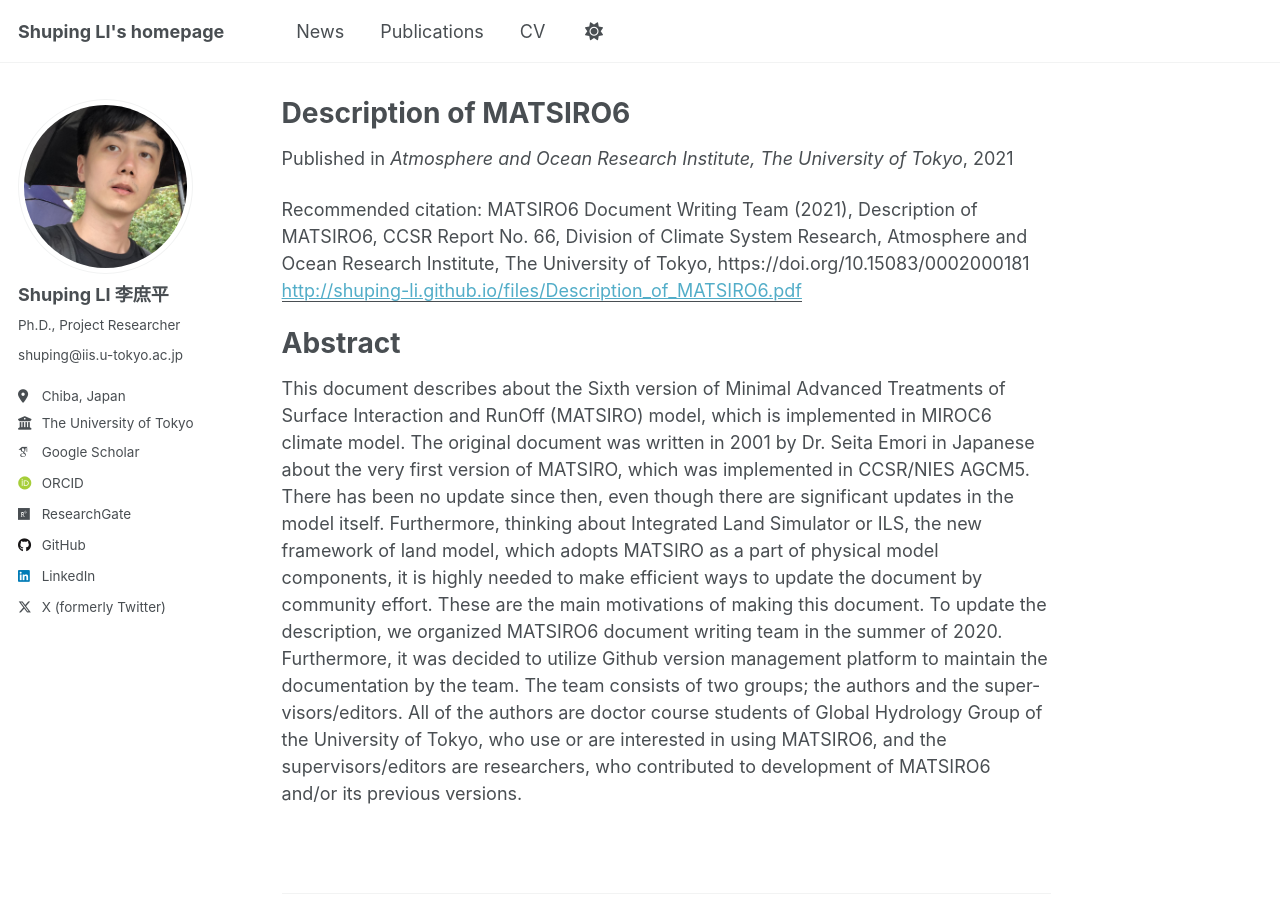
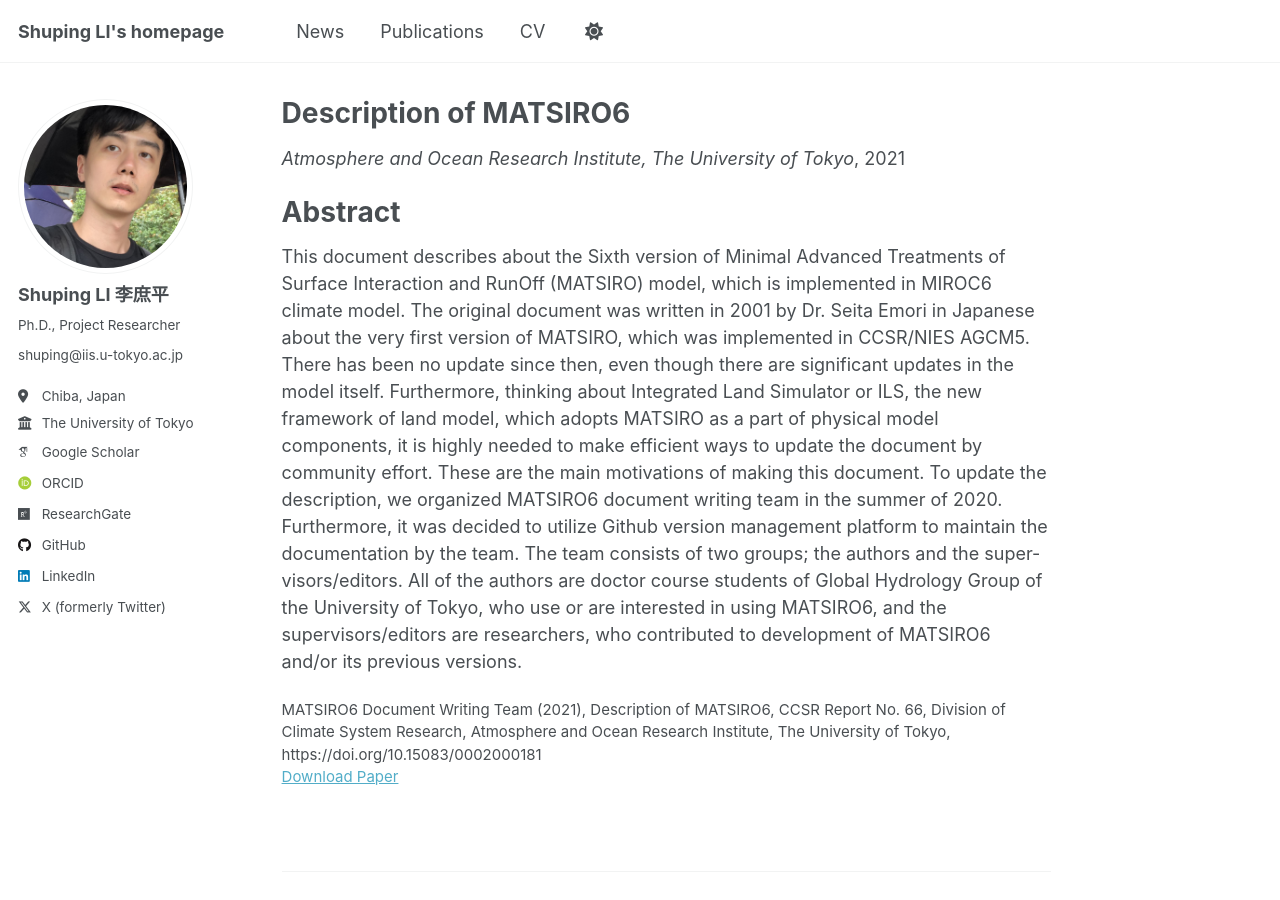
Before and after one commit to shuping-li/shuping-li.github.io, a Jekyll site: the page built from _publications/2021-05-31-matsiro6.md, in a window 1280 px wide and 900 px high. Built offline with Jekyll 4.4.1, drawn with Linux system fonts in a browser that asks for light colours; some web fonts are replaced.

Commit message:
Update single.html

```diff
--- a/_layouts/single.html
+++ b/_layouts/single.html
@@ -27,47 +27,52 @@ layout: default
       {% unless page.header.overlay_color or page.header.overlay_image %}
         <header>
           {% if page.title %}<h1 class="page__title" itemprop="headline">{{ page.title | markdownify | remove: "<p>" | remove: "</p>" }}</h1>{% endif %}
-          {% if post.read_time %}
-          {% elsif post.read_time and post.collection == 'posts' %}
+          {% if page.read_time %}
             <p class="page__meta"><i class="fa fa-clock" aria-hidden="true"></i> {% include read-time.html %}</p>
           {% endif %}
         {% if page.modified %}
-          <p class="page__date"><i class="fa fa-fw fa-calendar" aria-hidden="true"></i> <time datetime="{{ page.modified | date: "%Y-%m-%d" }}">{{ page.modified | date: "%B %d, %Y" }}</time></p>
+          <p class="page__date"><strong><i class="fa fa-fw fa-calendar" aria-hidden="true"></i> {{ site.data.ui-text[site.locale].date_label | default: "Published:" }}</strong> <time datetime="{{ page.modified | date: "%Y-%m-%d" }}">{{ page.modified | date: "%B %d, %Y" }}</time></p>
         {% endif %}
 
         {% if page.collection == 'teaching' %}
           <p> {{ page.type }}, <i>{{ page.venue }}</i>, {{ page.date | default: "1900-01-01" | date: "%Y" }} </p>
         {% elsif page.venue and page.date %}
-          <p>Published in <i>{{ page.venue }}</i>, {{ page.date | default: "1900-01-01" | date: "%Y" }} </p>
-        {% elsif page.date and page.read_time %}
-          <p class="page__date">
-            <i class="fa fa-fw fa-calendar" aria-hidden="true"></i> <time datetime="{{ post.date | default: "1900-01-01" | date_to_xmlschema }}">{{ page.date | default: "1900-01-01" | date: "%B %d, %Y" }}</time>
-            <span style="float:right;"><i class="fa fa-clock" aria-hidden="true"></i> {% include read-time.html %}</span>
-          </p>
+          <p><i>{{ page.venue }}</i>, {{ page.date | default: "1900-01-01" | date: "%Y" }} </p>
         {% elsif page.date %}
-          <p class="page__date"><i class="fa fa-fw fa-calendar" aria-hidden="true"></i> <time datetime="{{ page.date | date_to_xmlschema }}">{{ page.date | default: "1900-01-01" | date: "%B %d, %Y" }}</time></p>
+          <p class="page__date"><strong><i class="fa fa-fw fa-calendar" aria-hidden="true"></i> {{ site.data.ui-text[site.locale].date_label | default: "Published:" }}</strong> <time datetime="{{ page.date | date_to_xmlschema }}">{{ page.date | default: "1900-01-01" | date: "%B %d, %Y" }}</time></p>
         {% endif %}
-
-
-        {% if page.citation and page.paperurl %}
-          <p>Recommended citation: {{ page.citation }} <a href="{{ page.paperurl }}"><u>{{ page.paperurl }}</u></a></p>
-        {% elsif page.citation %}
-          <p>Recommended citation: {{ page.citation }} </p>
-        {% endif %}
-
         </header>
       {% endunless %}
 
       <section class="page__content" itemprop="text">
-        {% if page.toc %}
-          <aside class="sidebar__right {% if page.toc_sticky %}sticky{% endif %}">
-            <nav class="toc">
-              <header><h4 class="nav__title"><i class="fas fa-{{ page.toc_icon | default: 'align-justify' }}"></i> {{ page.toc_label | default: site.data.ui-text[site.locale].toc_label | default: "On this page" }}</h4></header>
-              {% include toc.html sanitize=true html=content h_min=1 h_max=6 class="toc__menu" %}
-            </nav>
-          </aside>
+        {{ content }}
+
+        {% if page.citation and page.paperurl and page.slidesurl and page.bibtexurl %}
+          <p style="font-size: smaller">{{ page.citation }}<br /><a href="{{ page.paperurl }}">Download Paper</a> | <a href="{{ page.slidesurl }}">Download Slides</a> | <a href="{{ page.bibtexurl }}">Download Bibtex</a></p>
+        {% elsif page.citation and page.paperurl and page.slidesurl %}
+          <p style="font-size: smaller">{{ page.citation }}<br /><a href="{{ page.paperurl }}">Download Paper</a> | <a href="{{ page.slidesurl }}">Download Slides</a></p>
+        {% elsif page.citation and page.paperurl and page.bibtexurl %}
+          <p style="font-size: smaller">{{ page.citation }}<br /><a href="{{ page.paperurl }}">Download Paper</a> | <a href="{{ page.bibtexurl }}">Download Bibtex</a></p>
+        {% elsif page.citation and page.paperurl %}
+          <p style="font-size: smaller">{{ page.citation }}<br /><a href="{{ page.paperurl }}">Download Paper</a></p>
+        {% elsif page.citation and page.slidesurl and page.bibtexurl %}
+          <p style="font-size: smaller">{{ page.citation }}<br /><a href="{{ page.slidesurl }}">Download Slides</a> | <a href="{{ page.bibtexurl }}">Download Bibtex</a></p>
+        {% elsif page.citation and page.slidesurl %}
+          <p style="font-size: smaller">{{ page.citation }}<br /><a href="{{ page.slidesurl }}">Download Slides</a></p>
+        {% elsif page.slidesurl and page.bibtexurl %}
+          <p style="font-size: smaller"><a href="{{ page.slidesurl }}">Download Slides</a> | <a href="{{ page.bibtexurl }}">Download Bibtex</a></p>
+        {% elsif page.paperurl and page.bibtexurl %}
+          <p style="font-size: smaller"><a href="{{ page.paperurl }}">Download Paper</a> | <a href="{{ page.bibtexurl }}">Download Bibtex</a></p>
+        {% elsif page.citation and page.bibtexurl %}
+          <p style="font-size: smaller">{{ page.citation }}<br /><a href="{{ page.bibtexurl }}">Download Bibtex</a></p>
+        {% elsif page.citation %}
+          <p style="font-size: smaller">{{ page.citation }}</p>
+        {% elsif page.slidesurl %}
+          <p style="font-size: smaller"><a href="{{ page.slidesurl }}">Download Slides</a></p>
+        {% elsif page.bibtexurl %}
+          <p style="font-size: smaller"><a href="{{ page.bibtexurl }}">Download Bibtex</a></p>
         {% endif %}
-        {{ content }}
+
         {% if page.link %}<div><a href="{{ page.link }}" class="btn">{{ site.data.ui-text[site.locale].ext_link_label | default: "Direct Link" }}</a></div>{% endif %}
       </section>
 
@@ -95,42 +100,9 @@ layout: default
         <h4 class="page__related-title">{{ site.data.ui-text[site.locale].related_label | default: "You May Also Enjoy" }}</h4>
       {% endif %}
       <div class="grid__wrapper">
-        {% comment %}<!--check for common tags in related https://blog.webjeda.com/jekyll-related-posts/ -->{% endcomment %}
-        {% assign maxRelated = 3 %}
-        {% assign minCommonTags =  1 %}
-        {% assign maxRelatedCounter = 0 %}
-
-        {% for post in site.posts %}
-
-          {% assign sameTagCount = 0 %}
-          {% assign commonTags = '' %}
-
-          {% for tag in post.tags %}
-            {% if post.url != page.url %}
-              {% if page.tags contains tag %}
-                {% assign sameTagCount = sameTagCount | plus: 1 %}
-                {% capture tagmarkup %} <span class="label label-default">{{ tag }}</span> {% endcapture %}
-                {% assign commonTags = commonTags | append: tagmarkup %}
-              {% endif %}
-            {% endif %}
-          {% endfor %}
-
-          {% if sameTagCount >= minCommonTags %}
-            {% include archive-single.html type="grid" %}
-            {% assign maxRelatedCounter = maxRelatedCounter | plus: 1 %}
-            {% if maxRelatedCounter >= maxRelated %}
-              {% break %}
-            {% endif %}
-          {% endif %}
-
-        {% endfor %}
-
-        {% comment %}<!--fill w/ most recent if not maxed out on related-->{% endcomment %}
-        {% assign remainingRelated = maxRelated | minus: maxRelatedCounter %}
-        {% for post in site.related_posts limit:remainingRelated %}
+        {% for post in site.related_posts limit:4 %}
           {% include archive-single.html type="grid" %}
         {% endfor %}
-
       </div>
     </div>
   {% endif %}
```
